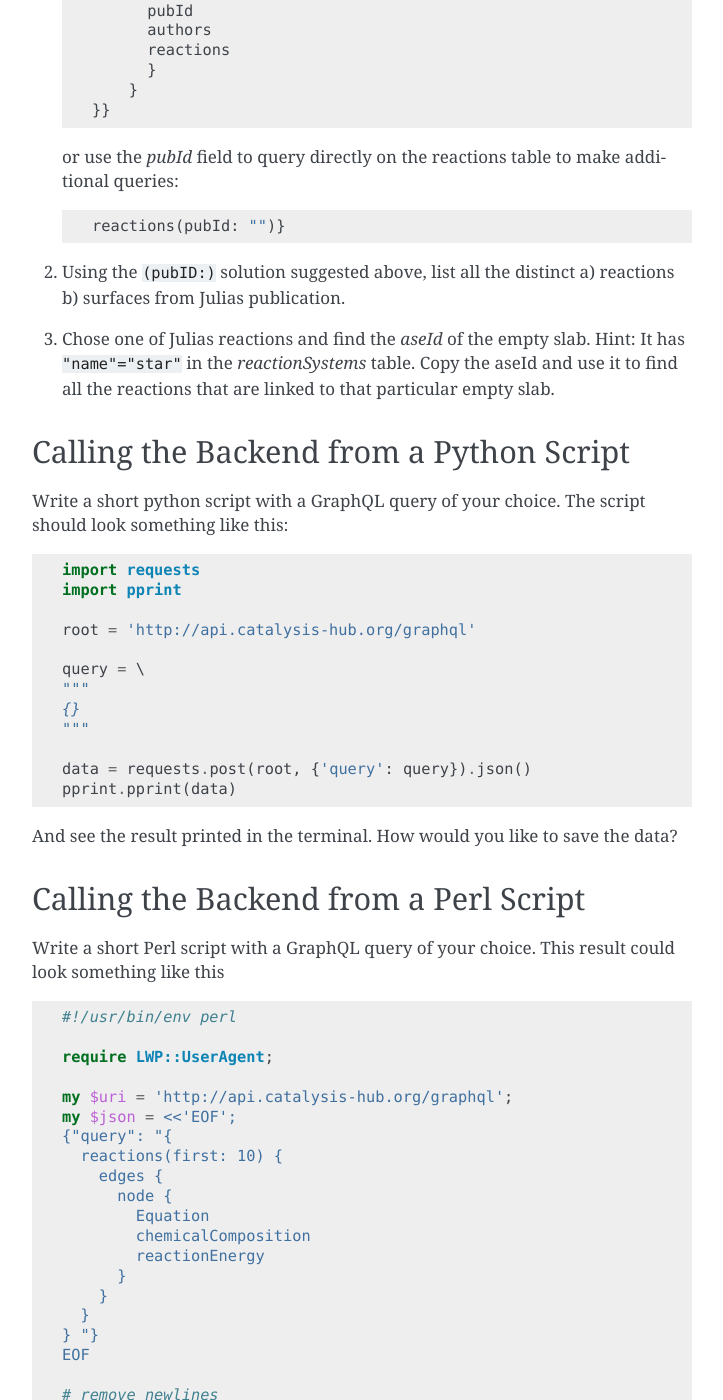
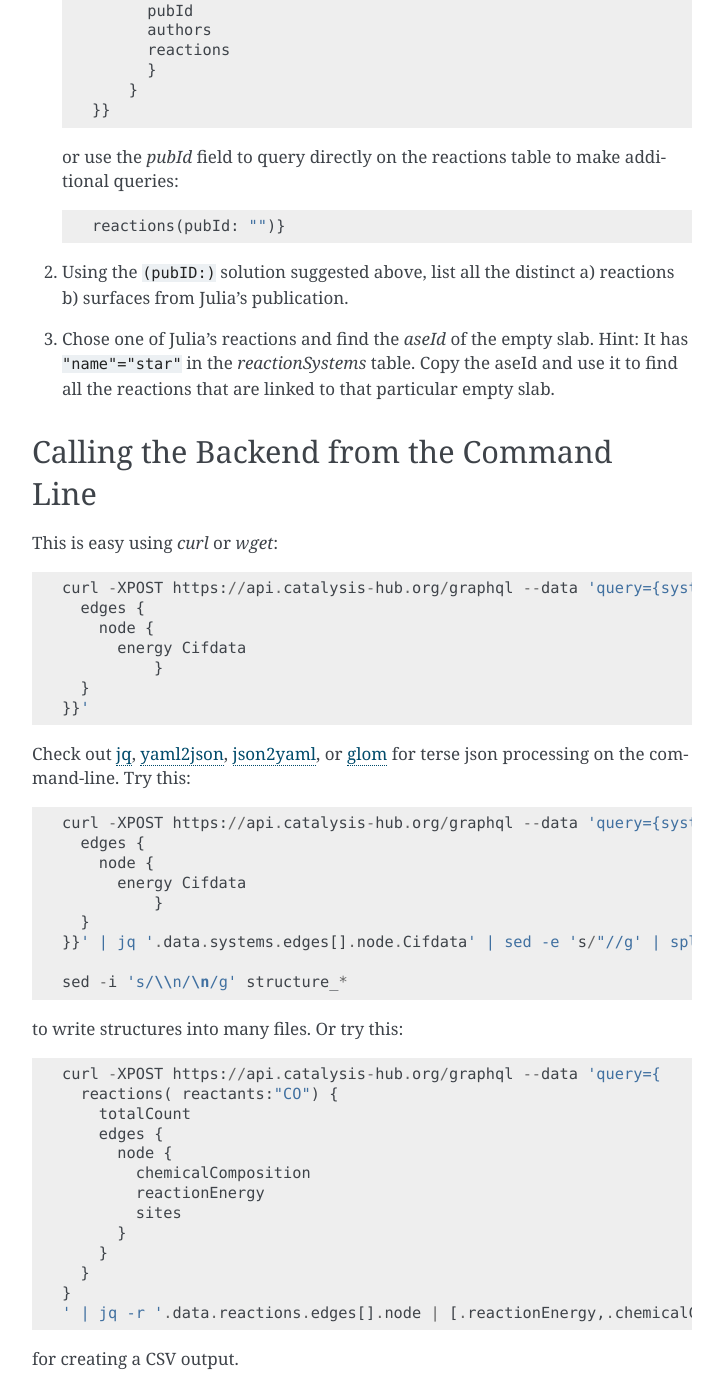
Before and after one commit to SUNCAT-Center/CatalysisHubBackend, a Sphinx documentation site: the page built from docs/source/tutorials/index.rst, in a window 1280 px wide and 1400 px high, scrolled down 2682 px. Shown: the whole window, without its empty margins (388-1111 px from the left). Built offline with Sphinx 7.4.7, drawn with Linux system fonts in a browser that asks for light colours; pages that are not in the unit, such as notebooks, are missing from menus; some of the changed text lies outside the part shown.

Commit message:
Added a few command line tricks for parsing json

```diff
--- a/docs/source/tutorials/index.rst
+++ b/docs/source/tutorials/index.rst
@@ -126,11 +126,56 @@ Combining tables
 2) Using the :code:`(pubID:)` solution suggested above, list all the distinct
    a) reactions
    b) surfaces
-   from Julias publication.
+   from Julia's publication.
 
-3) Chose one of Julias reactions and find the `aseId` of the empty slab. Hint: It has :code:`"name"="star"` in the `reactionSystems` table.
+3) Chose one of Julia's reactions and find the `aseId` of the empty slab. Hint: It has :code:`"name"="star"` in the `reactionSystems` table.
    Copy the aseId and use it to find all the reactions that are linked to that particular empty slab.
 
+
+Calling the Backend from the Command Line
+-----------------------------------------
+
+
+This is easy using `curl` or `wget`::
+
+    curl -XPOST https://api.catalysis-hub.org/graphql --data 'query={systems(last: 10 ) {
+      edges {
+        node {
+          energy Cifdata
+              }
+      }
+    }}'
+
+Check out `jq <https://stedolan.github.io/jq/manual/>`_, `yaml2json <https://www.npmjs.com/package/yaml2json>`_, `json2yaml <https://www.npmjs.com/package/json2yaml>`_, or `glom <http://glom.readthedocs.io/en/latest/tutorial.html>`_ for terse json processing on the command-line. Try this::
+
+    curl -XPOST https://api.catalysis-hub.org/graphql --data 'query={systems(last: 10 ) {
+      edges {
+        node {
+          energy Cifdata
+              }
+      }
+    }}' | jq '.data.systems.edges[].node.Cifdata' | sed -e 's/"//g' | split - -l 1 structure_ -d
+
+    sed -i 's/\\n/\n/g' structure_*
+
+to write structures into many files. Or try this::
+
+    curl -XPOST https://api.catalysis-hub.org/graphql --data 'query={
+      reactions( reactants:"CO") {
+        totalCount
+        edges {
+          node {
+            chemicalComposition
+            reactionEnergy
+            sites
+          }
+        }
+      }
+    }
+    ' | jq -r '.data.reactions.edges[].node | [.reactionEnergy,.chemicalComposition, .sites ] | @csv'
+
+
+for creating a CSV output.
 
 
 Calling the Backend from a Python Script
@@ -278,7 +323,7 @@ For this exercise you need to have a recent version of ASE installed. See https:
 (Note: this query is probably going to take some time. We're still working on optimizing the ASE database part.)
 
 
-2) Write a python script to connect via ase.db.connect. Hint: the connect() function will take the same server url as used in the previous exercise.
+2) Write a python script to connect via ase.db.connect. Hint: the connect() function will take the same server URL as used in the previous exercise.
 
    You can now use the select() function to make queries against the database. See https://wiki.fysik.dtu.dk/ase/ase/db/db.html for documentation.
 
```
Also changed, not shown: other parts of docs/source/tutorials/index.rst (+6 -6 lines).
